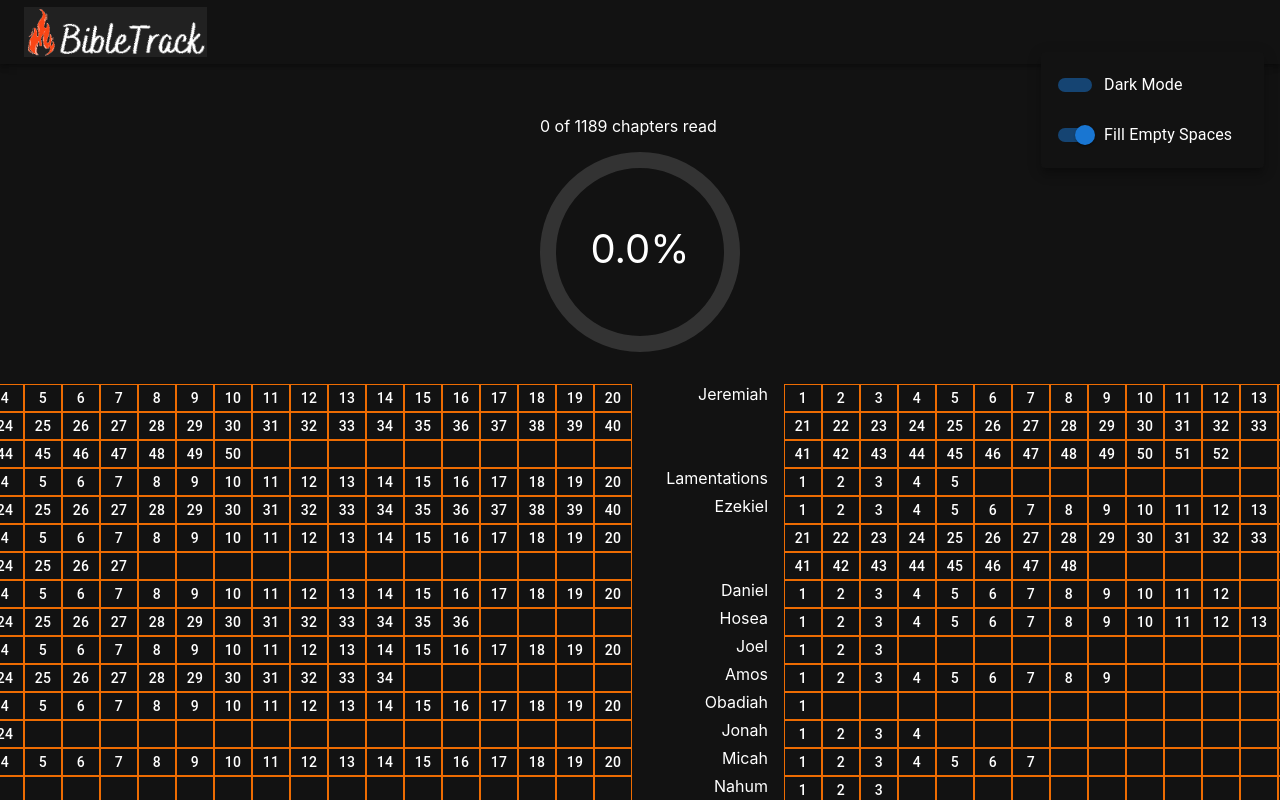
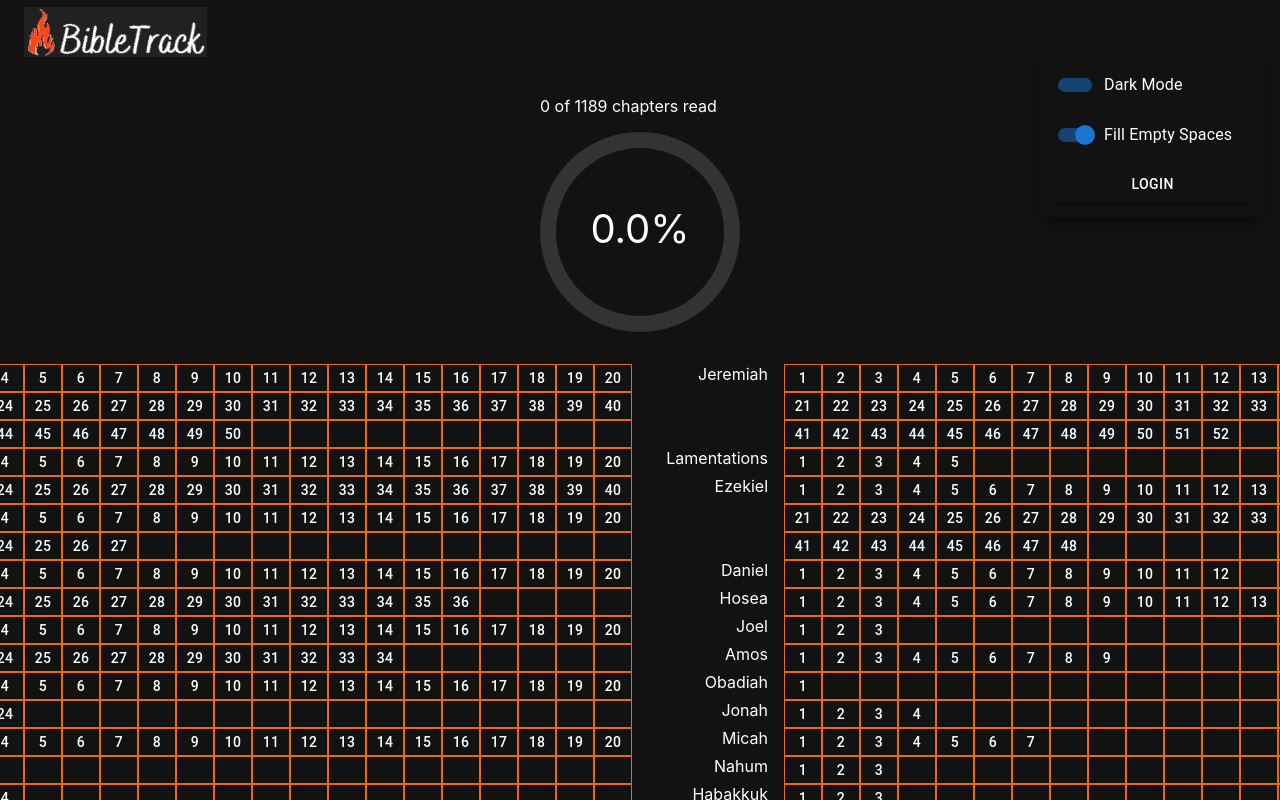
Before and after one commit to wordtovictory/wordtovictory.github.io, a React (Create React App) app: page /dashboard in a window 1280 px wide. Both pictures are taken after a click on the button 1236 px from the left and 32 px from the top of the page. Shown: the top 800 px of the page. Built offline with nearby package versions, Linux system fonts and the light colour scheme; some icons are missing.

Commit message:
Add react-router-dom for routing and create login page.

```diff
--- a/package.json
+++ b/package.json
@@ -15,6 +15,7 @@
     "react": "^18.3.1",
     "react-circular-progressbar": "^2.1.0",
     "react-dom": "^18.3.1",
+    "react-router-dom": "^7.5.3",
     "react-scripts": "5.0.1",
     "react-social-icons": "^6.18.0",
     "web-vitals": "^2.1.4"
--- a/src/App.js
+++ b/src/App.js
@@ -1,9 +1,12 @@
+import React, { useState, useEffect } from 'react';
+import { BrowserRouter as Router, Routes, Route, Navigate } from 'react-router-dom';
 import './App.css';
 import Dashboard from "./dashboard/Dashboard";
 import {Box} from "@mui/material";
 import AppMenu from "./header/AppMenu";
 import Footer from "./header/Footer";
 import { ThemeProvider, useTheme } from './theme/ThemeContext';
+import Login from './pages/Login';
 
 function AppContent() {
     const { currentTheme } = useTheme();
@@ -27,10 +30,44 @@ function AppContent() {
     );
 }
 
+function AppWrapper({ isLoggedIn, setIsLoggedIn }) {
+    const { currentTheme } = useTheme();
+
+    return (
+        <div className="App" style={{
+            minHeight: '100vh',
+            backgroundColor: currentTheme.background,
+            color: currentTheme.text,
+            display: 'flex',
+            flexDirection: 'column'
+        }}>
+            <AppMenu isLoggedIn={isLoggedIn} setIsLoggedIn={setIsLoggedIn} />
+            <Box sx={{ flex: 1, display: 'flex', flexDirection: 'column' }}>
+                <Routes>
+                    <Route path="/login" element={!isLoggedIn ? <Login setIsLoggedIn={setIsLoggedIn} /> : <Navigate to="/dashboard" />} />
+                    <Route path="/dashboard" element={<Dashboard />} />
+                    <Route path="/" element={<Navigate to="/dashboard" />} />
+                </Routes>
+            </Box>
+            <Footer />
+        </div>
+    );
+}
+
 function App() {
+    const [isLoggedIn, setIsLoggedIn] = useState(false);
+
+    useEffect(() => {
+        // Check if user is logged in
+        const loggedIn = localStorage.getItem('isLoggedIn') === 'true';
+        setIsLoggedIn(loggedIn);
+    }, []);
+
     return (
         <ThemeProvider>
-            <AppContent />
+            <Router>
+                <AppWrapper isLoggedIn={isLoggedIn} setIsLoggedIn={setIsLoggedIn} />
+            </Router>
         </ThemeProvider>
     );
 }
--- a/src/dashboard/Dashboard.js
+++ b/src/dashboard/Dashboard.js
@@ -5,6 +5,7 @@ import {Box, Container} from "@mui/material";
 import BookRecord from "./BookRecord";
 import StatisticsPanel from "./StatisticsPanel";
 import ControlPanel from "./ControlPanel";
+import { useTheme } from '../theme/ThemeContext';
 
 const BOOKS1 = BOOKS.slice(0, 23);
 const BOOKS2 = BOOKS.slice(23, BOOKS.length);
@@ -16,6 +17,7 @@ const statisticsPanelStyle = {
 
 function Dashboard() {
     const [readStatus, setReadStatus] = useState({});
+    const { currentTheme } = useTheme();
 
     useEffect(() => {
         const readStatus = {}
@@ -29,7 +31,11 @@ function Dashboard() {
     }, [])
 
     return (
-        <Container maxWidth="xl" disableGutters sx={{ width: '100%', px: 0 }}>
+        <Container maxWidth="xl" disableGutters sx={{
+            width: '100%',
+            px: 0,
+            backgroundColor: currentTheme.background
+        }}>
             <Box sx={{ width: '100%', py: 2, display: 'flex', flexDirection: 'column', alignItems: 'center' }}>
                 <Box sx={statisticsPanelStyle}>
                     <StatisticsPanel readStatus={readStatus}/>
--- a/src/header/AppMenu.js
+++ b/src/header/AppMenu.js
@@ -9,17 +9,21 @@ import {
     FormControlLabel,
     IconButton,
     Menu,
-    MenuItem
+    MenuItem,
+    Button
 } from '@mui/material';
 import Brightness4Icon from '@mui/icons-material/Brightness4';
 import Brightness7Icon from '@mui/icons-material/Brightness7';
 import MenuIcon from '@mui/icons-material/Menu';
+import AccountCircleIcon from '@mui/icons-material/AccountCircle';
+import { useNavigate } from 'react-router-dom';
 
-export default function AppMenu() {
+export default function AppMenu({ isLoggedIn, setIsLoggedIn }) {
     const { currentTheme, toggleTheme, fillBoxes, toggleFillBoxes } = useTheme();
     const isDarkMode = currentTheme === appThemes.darkOrange;
     const [anchorEl, setAnchorEl] = useState(null);
     const open = Boolean(anchorEl);
+    const navigate = useNavigate();
 
     const handleClick = (event) => {
         setAnchorEl(event.currentTarget);
@@ -29,17 +33,50 @@ export default function AppMenu() {
         setAnchorEl(null);
     };
 
+    const handleLogin = () => {
+        handleClose();
+        navigate('/login');
+    };
+
+    const handleLogout = () => {
+        localStorage.removeItem('isLoggedIn');
+        setIsLoggedIn(false);
+    };
+
     return (
-        <AppBar position="static" sx={{ backgroundColor: currentTheme.appMenu.backgroundColor }}>
+        <AppBar
+            position="static"
+            sx={{
+                backgroundColor: currentTheme.appMenu.backgroundColor,
+                '& .MuiAppBar-root': {
+                    backgroundColor: currentTheme.appMenu.backgroundColor
+                }
+            }}
+        >
             <Toolbar>
-                <img src={currentTheme.logo} height={50} alt="BibleTrack logo"/>
+                <img
+                    src={currentTheme.logo}
+                    height={50}
+                    alt="BibleTrack logo"
+                    onClick={() => navigate('/dashboard')}
+                    style={{ cursor: 'pointer' }}
+                />
                 <Box sx={{ flexGrow: 1 }} />
+                {isLoggedIn ? (
+                    <IconButton
+                        onClick={handleClick}
+                        sx={{ color: currentTheme.appMenu.textColor }}
+                    >
+                        <AccountCircleIcon />
+                    </IconButton>
+                ) : (
                     <IconButton
                         onClick={handleClick}
                         sx={{ color: currentTheme.appMenu.textColor }}
                     >
                         <MenuIcon />
                     </IconButton>
+                )}
                 <Menu
                     anchorEl={anchorEl}
                     open={open}
@@ -75,6 +112,39 @@ export default function AppMenu() {
                             label="Fill Empty Spaces"
                         />
                     </MenuItem>
+                    <MenuItem>
+                        {isLoggedIn ? (
+                            <Button
+                                variant="contained"
+                                fullWidth
+                                onClick={handleLogout}
+                                sx={{
+                                    backgroundColor: currentTheme.button.background.default,
+                                    color: currentTheme.button.text,
+                                    '&:hover': {
+                                        backgroundColor: currentTheme.button.background.hover
+                                    }
+                                }}
+                            >
+                                Logout
+                            </Button>
+                        ) : (
+                            <Button
+                                variant="contained"
+                                fullWidth
+                                onClick={handleLogin}
+                                sx={{
+                                    backgroundColor: currentTheme.button.background.default,
+                                    color: currentTheme.button.text,
+                                    '&:hover': {
+                                        backgroundColor: currentTheme.button.background.hover
+                                    }
+                                }}
+                            >
+                                Login
+                            </Button>
+                        )}
+                    </MenuItem>
                 </Menu>
             </Toolbar>
         </AppBar>
--- /dev/null
+++ b/src/pages/Login.js
@@ -0,0 +1,137 @@
+import React, { useState } from 'react';
+import { useNavigate } from 'react-router-dom';
+import {
+    Box,
+    TextField,
+    Button,
+    Typography,
+    Paper,
+    Container
+} from '@mui/material';
+import { useTheme } from '../theme/ThemeContext';
+import { appThemes } from '../theme/themeConfig';
+
+export default function Login({ setIsLoggedIn }) {
+    const { currentTheme } = useTheme();
+    const isDarkMode = currentTheme === appThemes.darkOrange;
+    const navigate = useNavigate();
+    const [credentials, setCredentials] = useState({
+        username: '',
+        password: ''
+    });
+
+    const handleChange = (e) => {
+        const { name, value } = e.target;
+        setCredentials(prev => ({
+            ...prev,
+            [name]: value
+        }));
+    };
+
+    const handleSubmit = (e) => {
+        e.preventDefault();
+        // Dummy login - in a real app, this would call an API
+        if (credentials.username && credentials.password) {
+            localStorage.setItem('isLoggedIn', 'true');
+            setIsLoggedIn(true);
+            navigate('/dashboard');
+        }
+    };
+
+    return (
+        <Container
+            maxWidth="sm"
+            sx={{
+                backgroundColor: currentTheme.background,
+                padding: 0,
+                marginTop: '64px', // Add margin to account for AppBar height
+                display: 'flex',
+                flexDirection: 'column',
+                flex: 1
+            }}
+        >
+            <Box
+                sx={{
+                    display: 'flex',
+                    alignItems: 'center',
+                    justifyContent: 'center',
+                    backgroundColor: currentTheme.background,
+                    padding: '20px',
+                    flex: 1
+                }}
+            >
+                <Paper
+                    elevation={3}
+                    sx={{
+                        p: 4,
+                        width: '100%',
+                        backgroundColor: currentTheme.background,
+                        color: currentTheme.text,
+                        border: isDarkMode ? `1px solid ${currentTheme.button.border}` : '1px solid rgba(0, 0, 0, 0.12)',
+                        boxShadow: isDarkMode ? '0 4px 20px rgba(0, 0, 0, 0.5)' : undefined
+                    }}
+                >
+                    <Typography variant="h4" component="h1" gutterBottom align="center">
+                        Login
+                    </Typography>
+                    <form onSubmit={handleSubmit}>
+                        <TextField
+                            fullWidth
+                            label="Username"
+                            name="username"
+                            value={credentials.username}
+                            onChange={handleChange}
+                            margin="normal"
+                            sx={{
+                                '& .MuiOutlinedInput-root': {
+                                    color: currentTheme.text,
+                                    '& fieldset': {
+                                        borderColor: currentTheme.button.border
+                                    }
+                                },
+                                '& .MuiInputLabel-root': {
+                                    color: currentTheme.text
+                                }
+                            }}
+                        />
+                        <TextField
+                            fullWidth
+                            label="Password"
+                            name="password"
+                            type="password"
+                            value={credentials.password}
+                            onChange={handleChange}
+                            margin="normal"
+                            sx={{
+                                '& .MuiOutlinedInput-root': {
+                                    color: currentTheme.text,
+                                    '& fieldset': {
+                                        borderColor: currentTheme.button.border
+                                    }
+                                },
+                                '& .MuiInputLabel-root': {
+                                    color: currentTheme.text
+                                }
+                            }}
+                        />
+                        <Button
+                            type="submit"
+                            fullWidth
+                            variant="contained"
+                            sx={{
+                                mt: 3,
+                                backgroundColor: currentTheme.button.background.default,
+                                color: currentTheme.button.text,
+                                '&:hover': {
+                                    backgroundColor: currentTheme.button.background.hover
+                                }
+                            }}
+                        >
+                            Login
+                        </Button>
+                    </form>
+                </Paper>
+            </Box>
+        </Container>
+    );
+}
```
Also changed, not shown: 1 other file (tests, documents, lock files or other folders). Lines whose indentation alone changed are shown as unchanged.
